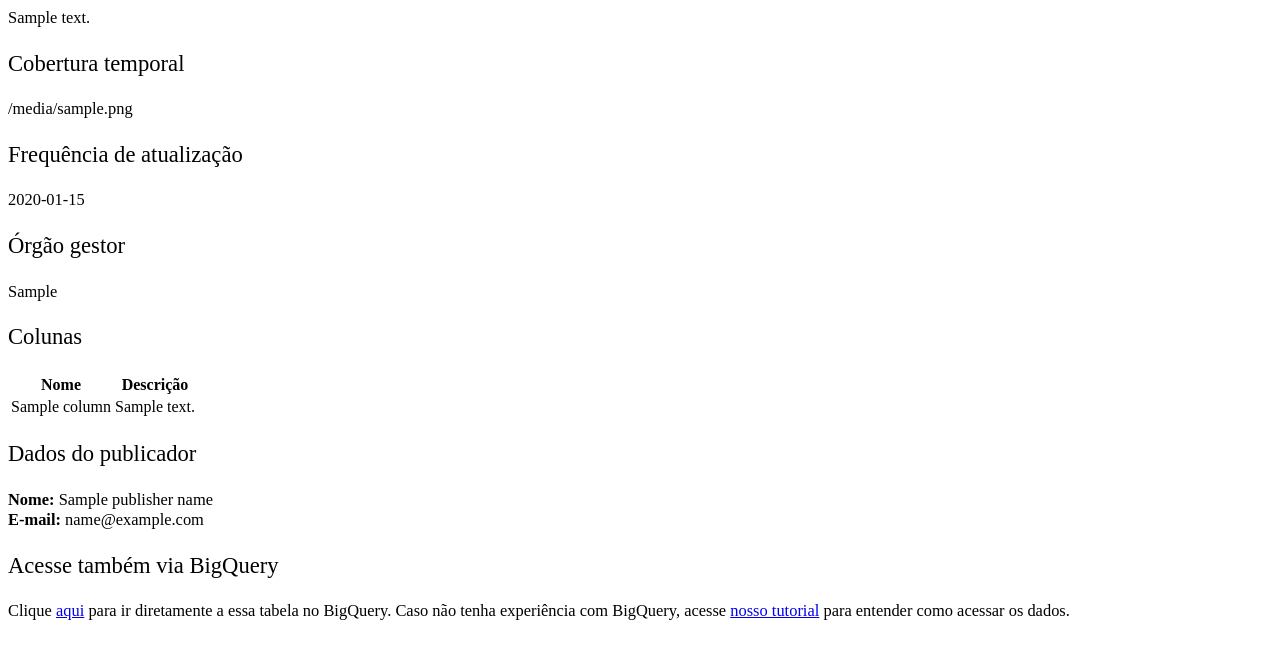
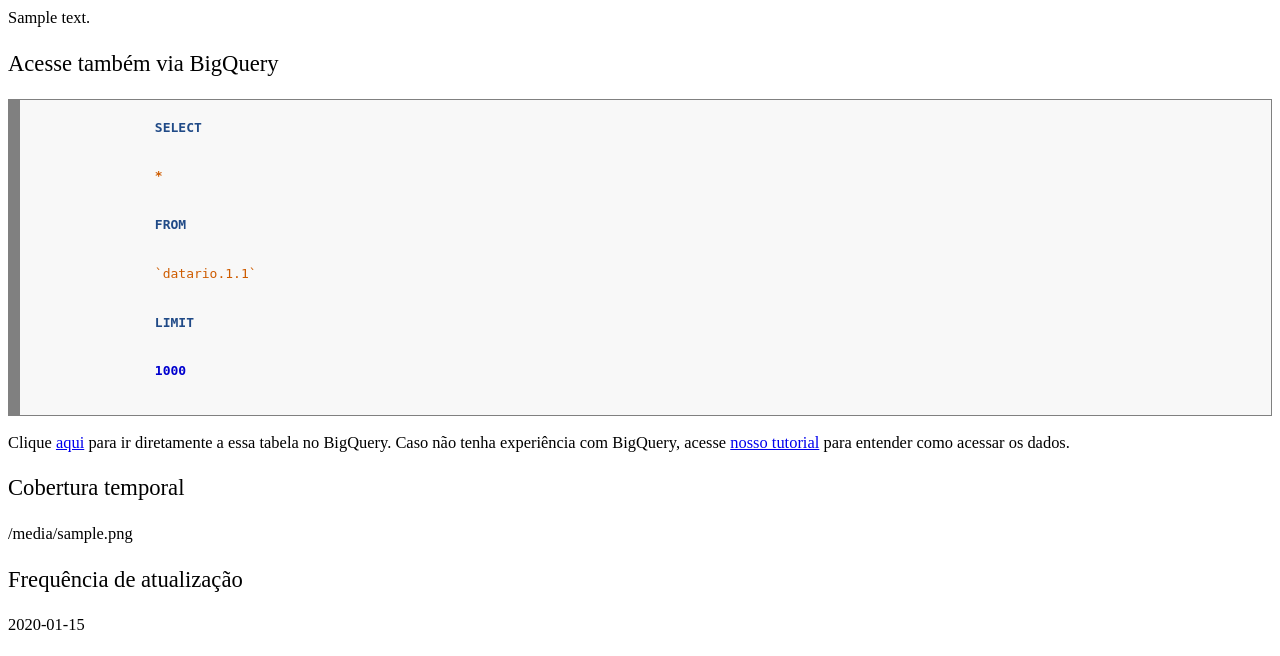
Before and after one commit to prefeitura-rio/queries-datario, a Python web app: template .github/workflows/templates/description.html.jinja in a window 1280 px wide. Shown: the top 656 px of the page. Before the commit the page ends 620 px from the top, so only its background shows below. Run offline with Jinja, Linux system fonts and the light colour scheme; the template is opened without the code that fills it: most values are stand-ins (such as "Sample title", 1, 10 or a date in 2020).

Commit message:
modify HTML template

```diff
--- a/.github/workflows/templates/description.html.jinja
+++ b/.github/workflows/templates/description.html.jinja
@@ -1,6 +1,38 @@
 <div>
     <p style="font-size: 1.028rem;">
         {{ long_description }}
+    </p>
+</div>
+<div>
+    <p style="font-size: 1.414rem;">
+        Acesse também via BigQuery
+    </p>
+    <div style="background: #f8f8f8; overflow:auto;width:auto;border:solid gray;border-width:.1em .1em .1em .8em;padding:.2em .6em;">
+        <pre style="margin: 0; line-height: 125%">
+            <span style="color: #204a87; font-weight: bold">
+                SELECT
+            </span>
+            <span style="color: #ce5c00; font-weight: bold">
+                *
+            </span>
+            <span style="color: #204a87; font-weight: bold">
+                FROM
+            </span>
+            <span style="color: #ce5c00;">
+                `datario.{{ dataset_id }}.{{ table_id }}`
+            </span>
+            <span style="color: #204a87; font-weight: bold">
+                LIMIT
+            </span>
+            <span style="color: #0000cf; font-weight: bold">
+                1000
+            </span>
+        </pre>
+    </div>
+    <p style="font-size: 1.028rem;">
+        Clique <a href="https://console.cloud.google.com/bigquery?p=datario&d={{ dataset_id }}&t={{ table_id }}&page=table">aqui</a>
+        para ir diretamente a essa tabela no BigQuery. Caso não tenha experiência com BigQuery,
+        acesse <a href="https://dados.rio/">nosso tutorial</a> para entender como acessar os dados.
     </p>
 </div>
 <div>
@@ -24,7 +56,7 @@
         Órgão gestor
     </p>
     <p style="font-size: 1.028rem;">
-        {{ managing_organization }}
+        {{ data_owner }}
     </p>
 </div>
 <div>
@@ -39,8 +71,8 @@
         <tbody>
             {% for column in columns %}
                 <tr>
-                    <td>{{ column.name }}</td>
-                    <td>{{ column.description }}</td>
+                    <td>{{ column["name"] }}</td>
+                    <td>{{ column["description"] }}</td>
                 </tr>
             {% endfor %}
         </tbody>
@@ -55,13 +87,3 @@
         <b>E-mail:</b> {{ publisher_email }}
     </p>
 </div>
-<div>
-    <p style="font-size: 1.414rem;">
-        Acesse também via BigQuery
-    </p>
-    <p style="font-size: 1.028rem;">
-        Clique <a href="https://console.cloud.google.com/bigquery?p=datario&d={{ dataset_id }}&t={{ table_id }}&page=table">aqui</a>
-        para ir diretamente a essa tabela no BigQuery. Caso não tenha experiência com BigQuery,
-        acesse <a href="https://dados.rio/">nosso tutorial</a> para entender como acessar os dados.
-    </p>
-</div>
```
